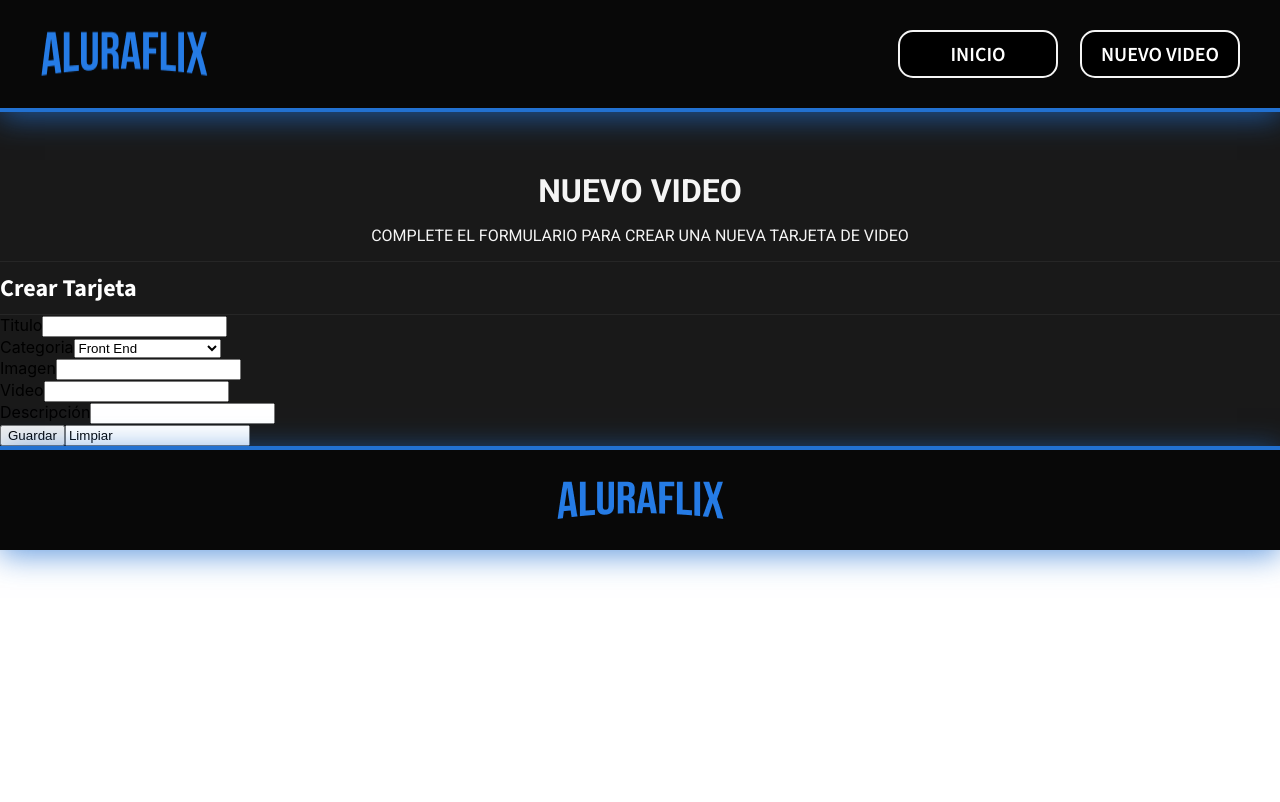
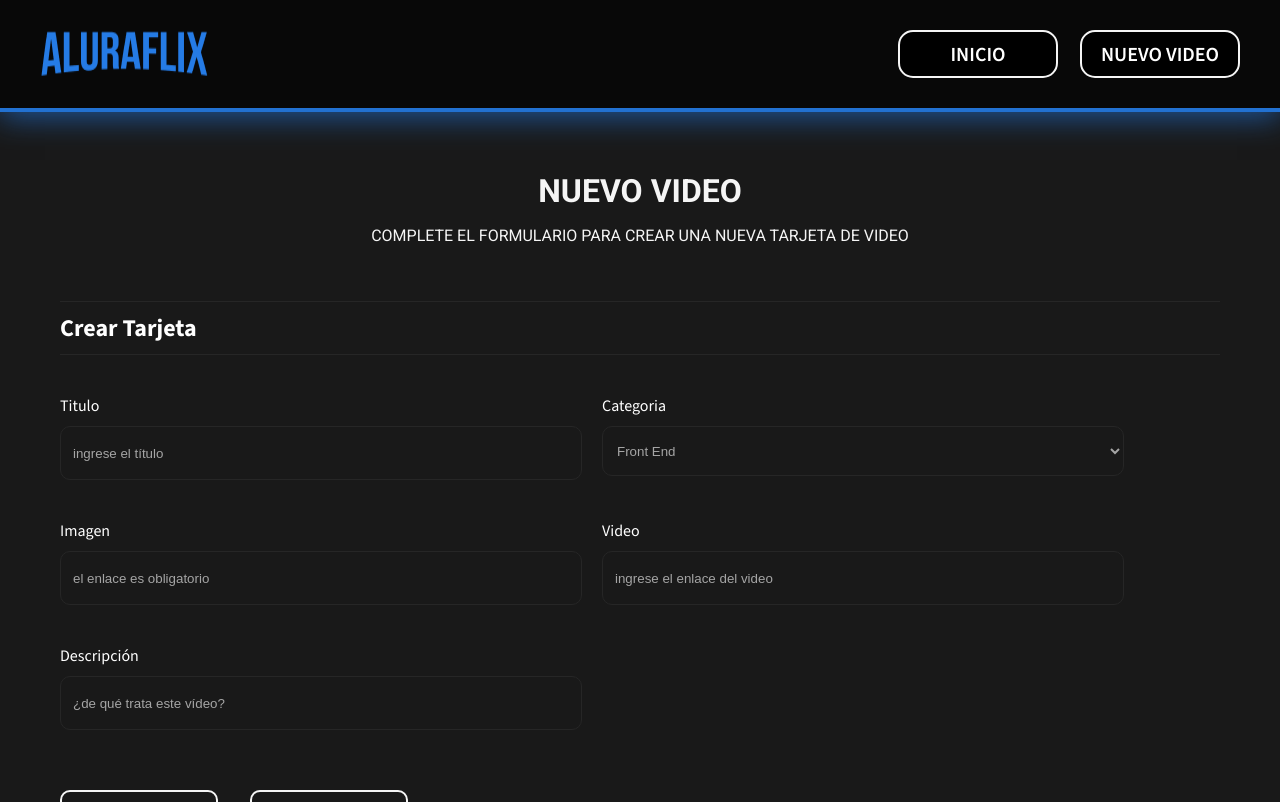
Before and after one commit to ramz-j/Challenge-AluraFlix, a React (Create React App) app: page /nuevo-video in a window 1280 px wide. Shown: the top 802 px of the page. Built offline with nearby package versions, Linux system fonts and the light colour scheme.

Commit message:
Add formulario de agregar video

```diff
--- a/src/componentes/CampoFormPrincipal.js
+++ b/src/componentes/CampoFormPrincipal.js
@@ -1,11 +1,12 @@
 import React from 'react'
+import '../estilos/CampoFormPrincipal.css';
 
 const CampoFormPrincipal = (props) => {
   return (
-    <div>
+    <div className='campo-formulario'>
         <label>{props.titulo}</label>
         <input
-
+            placeholder={props.placeholder}
         />
     </div>
   )
--- a/src/componentes/FormularioPrincipal.js
+++ b/src/componentes/FormularioPrincipal.js
@@ -24,6 +24,7 @@ const FormularioPrincipal = (props) => {
           <div className='titulo-form'>
             <h2>Crear Tarjeta</h2>
           </div>
+          <div className='contenedor-campos'>
             <CampoFormPrincipal
               titulo="Titulo"
               placeholder="ingrese el título"
@@ -57,12 +58,15 @@ const FormularioPrincipal = (props) => {
               valor={descripcion}
               setTitulo={setDescripcion}
             />
-          <BotonFormPrincipal type="submit">
+          </div>
+          <div className='contenedor-botones'>
+            <BotonFormPrincipal>
               Guardar
             </BotonFormPrincipal>
             <BotonFormPrincipal>
               Limpiar
             </BotonFormPrincipal>
+          </div>
         </form>
     </div>
   )
--- a/src/componentes/ListaOpcionesFormPrincipal.js
+++ b/src/componentes/ListaOpcionesFormPrincipal.js
@@ -1,4 +1,5 @@
 import React from 'react'
+import "../estilos/ListaOpcionesFormPrincipal.css";
 
 const ListaOpcionesFormPrincipal = (props) => {
 
--- a/src/estilos/BotonFormPrincipal.css
+++ b/src/estilos/BotonFormPrincipal.css
@@ -0,0 +1,18 @@
+.boton-form-principal {
+    font-family: "Source Sans 3", sans-serif;
+    text-align: center;
+    font-size: 20px;
+    background-color: #191919;
+    color: #FFF;
+    border: 2px solid #F5F5F5;
+    border-radius: 10px;
+    height: 40px;
+    width: 150px;
+    text-transform: uppercase;
+    margin-top: 40px;
+    margin-bottom: 40px;
+}
+
+.boton-form-principal:hover {
+    border: 2px solid #2271D1;
+}
--- a/src/estilos/CampoFormPrincipal.css
+++ b/src/estilos/CampoFormPrincipal.css
@@ -0,0 +1,24 @@
+.campo-formulario {
+    display: flex;
+    flex-direction: column;
+    width: 45%;
+    padding: 20px 20px 20px 0px;
+    font-family: "Source Sans 3", sans-serif;
+}
+
+.campo-formulario label {
+    color: #FFF;
+    padding-bottom: 10px;
+}
+
+.campo-formulario input {
+    background-color: #191919;
+    border-radius: 10px;
+    border: 1px solid #262626;
+    height: 50px;
+}
+
+.campo-formulario input::placeholder{
+    padding: 10px;
+    color: #A5A5A5;
+}
--- a/src/estilos/FormularioPrincipal.css
+++ b/src/estilos/FormularioPrincipal.css
@@ -16,6 +16,10 @@
     margin: 0px;
 }
 
+.formulario-principal {
+    padding: 40px 60px 20px 60px;
+}
+
 .titulo-form {
     padding-top: 10px;
     padding-bottom: 10px;
@@ -29,3 +33,17 @@
     color: #FFF;
     font-family: "Source Sans 3", sans-serif;
 }
+
+.contenedor-campos {
+    padding-top: 20px;
+    display: flex;
+    flex-wrap: wrap;
+    padding-right: 0px;
+    margin-right: 0px;
+}
+
+.contenedor-botones {
+    width: 30%;
+    display: flex;
+    justify-content: space-between;
+}
--- a/src/estilos/ListaOpcionesFormPrincipal.css
+++ b/src/estilos/ListaOpcionesFormPrincipal.css
@@ -0,0 +1,21 @@
+.lista-opciones-form-principal {
+    display: flex;
+    flex-direction: column;
+    width: 45%;
+    padding: 20px 20px 20px 0px;
+    font-family: "Source Sans 3", sans-serif;
+}
+
+.lista-opciones-form-principal label {
+    color: #FFF;
+    padding-bottom: 10px;
+}
+
+.lista-opciones-form-principal select {
+    background-color: #191919;
+    border-radius: 10px;
+    border: 1px solid #262626;
+    color: #A5A5A5;
+    height: 50px;
+    padding: 10px;
+}
```
Lines whose indentation alone changed are shown as unchanged.
